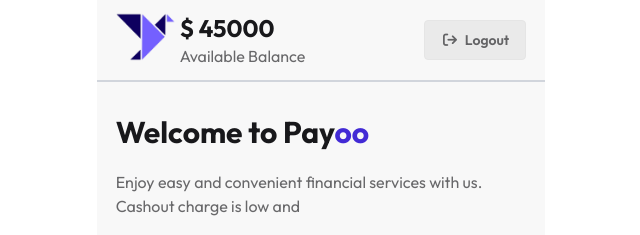
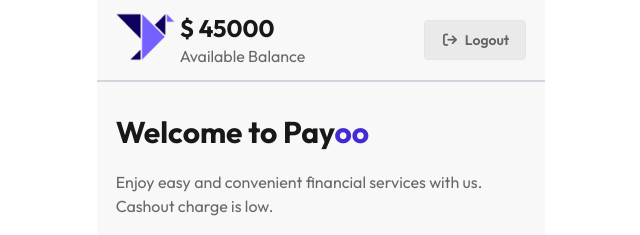
Before and after one commit to ProgramingWithArifin/payoo-mfs, a plain HTML site: page home.html in a window 1280 px wide. Shown: the top 235 px of the page, 319-959 px from the left. Drawn offline with nearby package versions, Linux system fonts and the light colour scheme.

Commit message:
minor bug

```diff
--- a/home.html
+++ b/home.html
@@ -45,7 +45,7 @@
     <!-- main section  -->
     <section class="w-11/12 mx-auto py-8 space-y-5">
         <h2 class="text-3xl font-bold">Welcome to Pay<span class="text-primary">oo</span></h2>
-        <p class="text-neutral/60">Enjoy easy and convenient financial services with us. Cashout charge is low and </p>
+        <p class="text-neutral/60">Enjoy easy and convenient financial services with us. Cashout charge is low. </p>
         <!-- menu buttons  -->
         <div class="buttons grid grid-cols-3 gap-3">
             <button onclick="showOnly('add-money')" class="btn flex-col h-full py-4">
```
